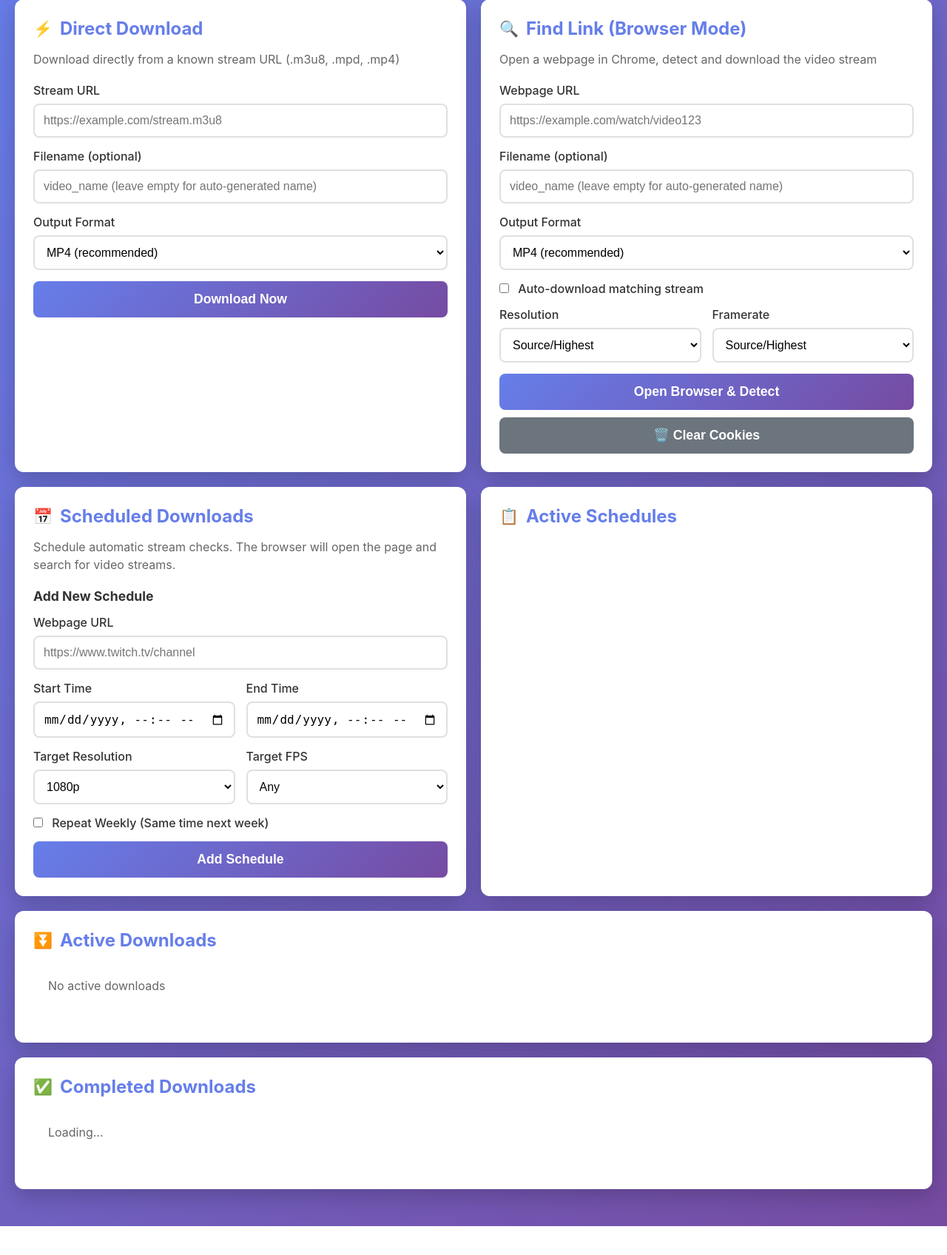
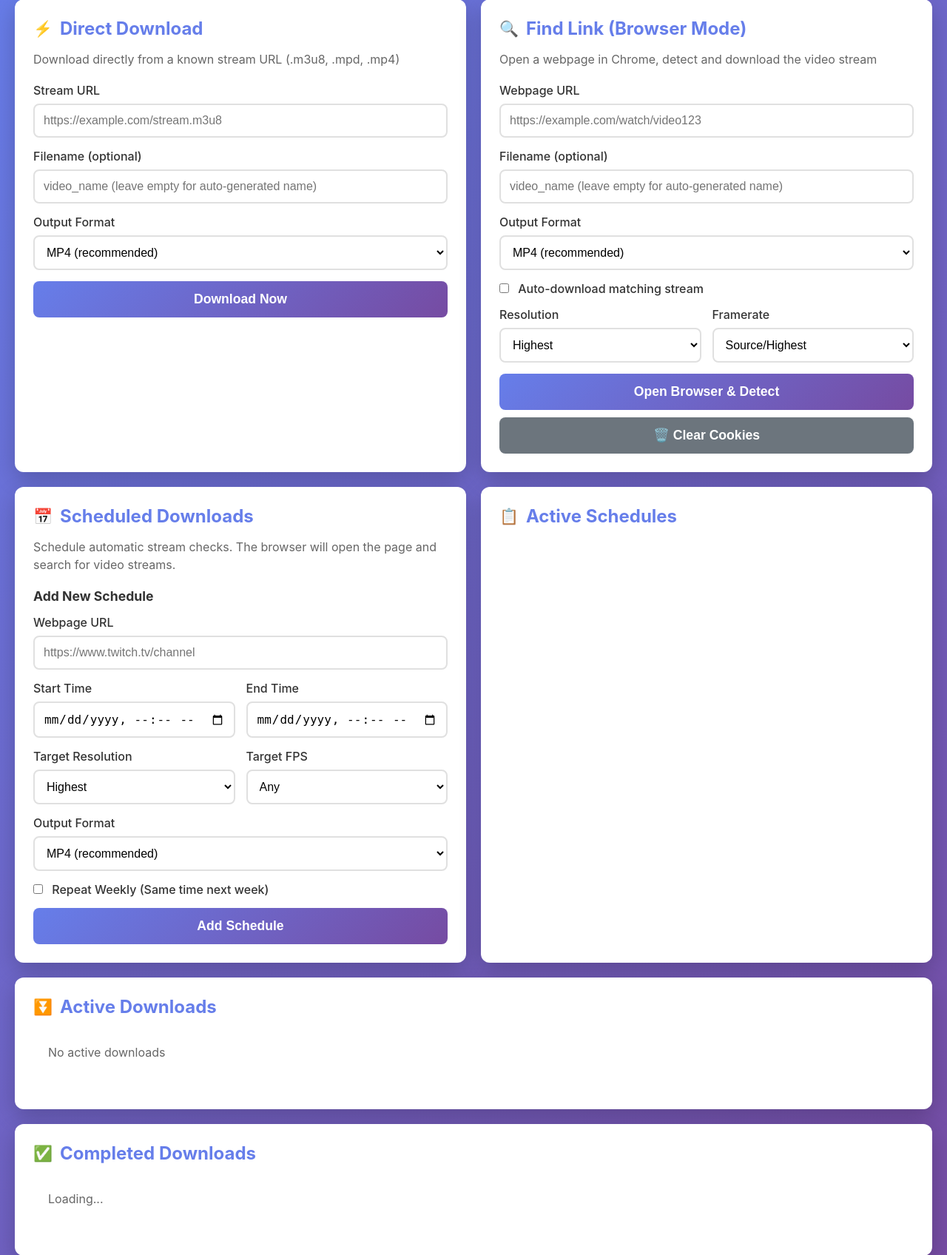
Before and after one commit to DorkSoul/ffmepg-downloader, a Flask app: page / in a window 1280 px wide. Shown: the part 131-1827 px from the top of the page at 74% size. Before the commit the page ends 1788 px from the top, so only its background shows below. Run offline with Flask 3, Linux system fonts and the light colour scheme; parts of the project's set-up code (start-up, migrations or seed data) failed here and were passed over; some libraries are stand-ins or nearby versions.

Commit message:
schedule format

```diff
--- a/app/routes/scheduler_routes.py
+++ b/app/routes/scheduler_routes.py
@@ -30,11 +30,12 @@ def init_scheduler_routes(scheduler):
             name = data.get('name')
             resolution = data.get('resolution', '1080p')
             framerate = data.get('framerate', 'any')
+            format = data.get('format', 'mp4')
 
             if not all([url, start_time, end_time]):
                 return jsonify({'error': 'Missing required fields'}), 400
 
-            schedule = scheduler.add_schedule(url, start_time, end_time, repeat, name, resolution, framerate)
+            schedule = scheduler.add_schedule(url, start_time, end_time, repeat, name, resolution, framerate, format)
 
             return jsonify({
                 'success': True,
--- a/app/scheduler.py
+++ b/app/scheduler.py
@@ -42,7 +42,7 @@ class Scheduler:
         except Exception as e:
             logger.error(f"Error saving schedules: {e}")
 
-    def add_schedule(self, url, start_time, end_time, repeat=False, name=None, resolution='1080p', framerate='any'):
+    def add_schedule(self, url, start_time, end_time, repeat=False, name=None, resolution='1080p', framerate='any', format='mp4'):
         """Add a new schedule"""
         with self.lock:
             schedule = {
@@ -51,6 +51,7 @@ class Scheduler:
                 'name': name or url,
                 'resolution': resolution,
                 'framerate': framerate,
+                'format': format,
                 'start_time': start_time, # ISO format string
                 'end_time': end_time,     # ISO format string
                 'repeat': repeat,
@@ -207,7 +208,8 @@ class Scheduler:
                 auto_download=True, # Important!
                 filename=None, # Auto name
                 resolution=schedule.get('resolution', '1080p'),
-                framerate=schedule.get('framerate', 'any')
+                framerate=schedule.get('framerate', 'any'),
+                format=schedule.get('format', 'mp4')
             )
 
             if not success:
--- a/app/templates/index.html
+++ b/app/templates/index.html
@@ -620,7 +620,9 @@
                     <div class="input-group">
                         <label for="preferred-resolution">Resolution</label>
                         <select id="preferred-resolution">
-                            <option value="source" selected>Source/Highest</option>
+                            <option value="source" selected>Highest</option>
+                            <option value="2160p">4K (2160p)</option>
+                            <option value="1440p">1440p</option>
                             <option value="1080p">1080p</option>
                             <option value="720p">720p</option>
                             <option value="480p">480p</option>
@@ -694,13 +696,14 @@
                     <div class="input-group">
                         <label for="sched-resolution">Target Resolution</label>
                         <select id="sched-resolution" class="select-input">
-                            <option value="source">Source (Best)</option>
+                            <option value="source" selected>Highest</option>
                             <option value="2160p">4K (2160p)</option>
                             <option value="1440p">1440p</option>
-                            <option value="1080p" selected>1080p</option>
+                            <option value="1080p">1080p</option>
                             <option value="720p">720p</option>
                             <option value="480p">480p</option>
                             <option value="360p">360p</option>
+                            <option value="160p">160p</option>
                         </select>
                     </div>
                     <div class="input-group">
@@ -714,6 +717,33 @@
                 </div>
 
                 <div class="input-group">
+                    <label for="sched-format">Output Format</label>
+                    <select id="sched-format">
+                        <optgroup label="Video Formats">
+                            <option value="mp4">MP4 (recommended)</option>
+                            <option value="mkv">MKV</option>
+                            <option value="webm">WebM</option>
+                            <option value="avi">AVI</option>
+                            <option value="mov">MOV</option>
+                            <option value="ts">TS (Transport Stream)</option>
+                            <option value="flv">FLV</option>
+                            <option value="wmv">WMV</option>
+                            <option value="m4v">M4V</option>
+                        </optgroup>
+                        <optgroup label="Audio Only">
+                            <option value="mp3">MP3</option>
+                            <option value="aac">AAC</option>
+                            <option value="m4a">M4A</option>
+                            <option value="flac">FLAC</option>
+                            <option value="wav">WAV</option>
+                            <option value="ogg">OGG</option>
+                            <option value="opus">OPUS</option>
+                            <option value="wma">WMA</option>
+                        </optgroup>
+                    </select>
+                </div>
+
+                <div class="input-group">
                     <label>
                         <input type="checkbox" id="sched-repeat" style="width: auto; margin-right: 8px;">
                         Repeat Weekly (Same time next week)
@@ -730,7 +760,7 @@
             <!-- Active Schedules -->
             <div class="card">
                 <h2><span class="icon">📋</span> Active Schedules</h2>
-                <div id="schedules-list" style="display: grid; gap: 10px; max-height: 400px; overflow-y: auto;">
+                <div id="schedules-list" style="display: grid; gap: 10px; min-height: 200px; max-height: 70vh; overflow-y: auto;">
                     <!-- Schedules will be loaded here -->
                 </div>
             </div>
@@ -1875,7 +1905,7 @@
                         <div style="display: flex; justify-content: space-between; align-items: start; gap: 10px;">
                             <div style="flex: 1; min-width: 0;">
                                 <h4 style="white-space: nowrap; overflow: hidden; text-overflow: ellipsis;" title="${sched.url}">${sched.url}</h4>
-                                <p><strong>Window:</strong> <br>${start} <br>to ${end}</p>
+                                <p><strong>Window:</strong> ${start} - ${end}</p>
                                 <p><strong>Repeat:</strong> ${sched.repeat ? 'Yes' : 'No'}</p>
                                 <p style="color: ${statusColor}"><strong>Status:</strong> ${sched.status} ${sched.next_check ? `(Next check: ${nextCheck})` : ''}</p>
                             </div>
@@ -1897,6 +1927,7 @@
             const repeat = document.getElementById('sched-repeat').checked;
             const resolution = document.getElementById('sched-resolution').value;
             const framerate = document.getElementById('sched-framerate').value;
+            const format = document.getElementById('sched-format').value;
             const statusBox = document.getElementById('sched-status');
 
             if (!url || !start || !end) {
@@ -1915,6 +1946,7 @@
                         repeat: repeat,
                         resolution: resolution,
                         framerate: framerate,
+                        format: format,
                         name: url.substring(0, 30) + '...'
                     })
                 });
```
